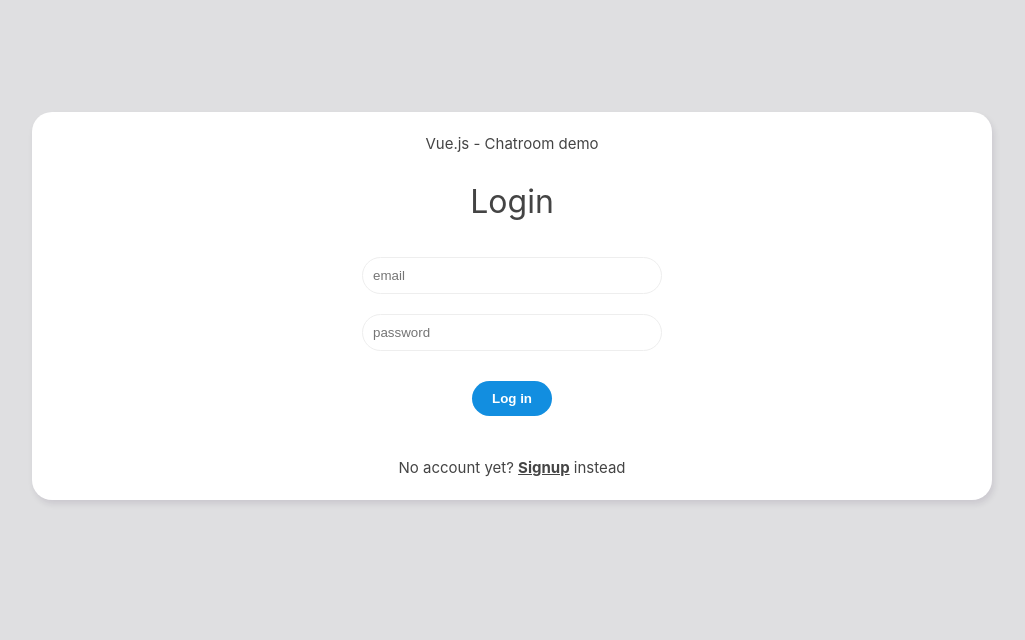
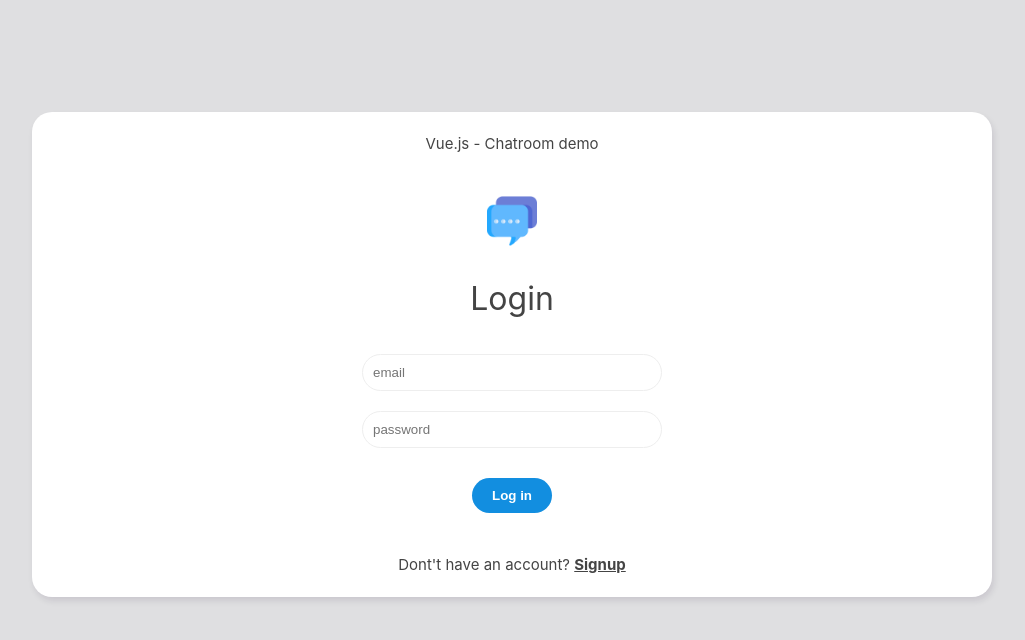
Before and after one commit to leonlee603/chat_room, a Vue app: page / in a window 1280 px wide. Shown: the top 640 px of the page, without its empty margins (128-1153 px from the left). Built offline with nearby package versions, Linux system fonts and the light colour scheme; no server answers.

Commit message:
Update - Readme and favicon

```diff
--- a/index.html
+++ b/index.html
@@ -2,9 +2,9 @@
 <html lang="">
   <head>
     <meta charset="UTF-8">
-    <link rel="icon" href="/favicon.ico">
+    <link rel="icon" href="/icon.png">
     <meta name="viewport" content="width=device-width, initial-scale=1.0">
-    <title>Vite App</title>
+    <title>Chatroom</title>
   </head>
   <body>
     <div id="app"></div>
--- a/src/views/HomeView.vue
+++ b/src/views/HomeView.vue
@@ -3,6 +3,7 @@ import SignupForm from "@/components/SignupForm.vue";
 import LoginForm from "@/components/LoginForm.vue";
 import { ref } from "vue";
 import { useRouter } from "vue-router";
+// import { Image } from "@unpic/vue";
 
 export default {
   components: { SignupForm, LoginForm },
@@ -21,18 +22,19 @@ export default {
 <template>
   <div class="welcome container">
     <p class="title">Vue.js - Chatroom demo</p>
+    <img src="/icon.png" alt="icon" width="50" height="50" />
     <div v-if="showLogin">
       <h2>Login</h2>
       <LoginForm @login="enterChat" />
       <p>
-        No account yet? <span @click="showLogin = false">Signup</span> instead
+        Dont't have an account? <span @click="showLogin = false">Signup</span>
       </p>
     </div>
     <div v-else>
       <h2>Sign up</h2>
       <SignupForm @signup="enterChat"/>
       <p>
-        Already registered <span @click="showLogin = true">Login</span> instead
+        Already have an account? <span @click="showLogin = true">Login</span>
       </p>
     </div>
   </div>
@@ -74,4 +76,7 @@ export default {
 .welcome button {
   margin: 20px auto;
 }
+.welcome img {
+  margin: 20px;
+}
 </style>
```
Also changed, not shown: public/icon.png (added), 1 other file (tests, documents, lock files or other folders).
